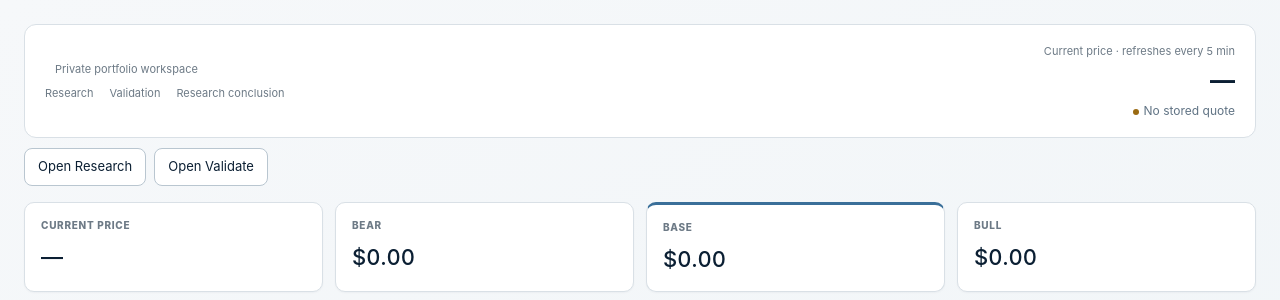
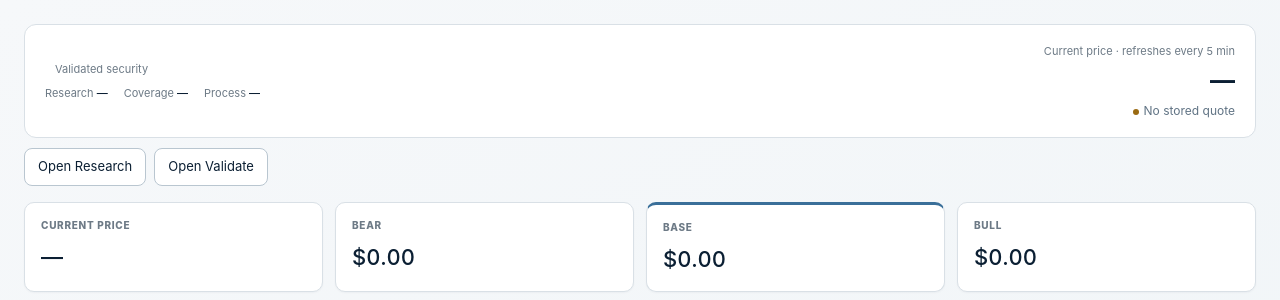
Before and after one commit to LoseMoneyRules/Market_Forensics, a Python web app: template mfapp/templates/portfolio_security.html in a window 1280 px wide. Shown: the top 300 px of the page. Run offline with Jinja, Linux system fonts and the light colour scheme; the template is opened without the code that fills it, so the values that code supplies are empty.

Commit message:
0.2.4: make company header truly canonical

```diff
--- a/mfapp/templates/_company_header.html
+++ b/mfapp/templates/_company_header.html
@@ -1,12 +1,12 @@
 <div class="company-head company-head-standard">
   <div>
-    <div class="company-id"><span class="ticker-badge">{{ security.ticker }}</span><span>{{ company_header_context if company_header_context is defined else (security.exchange or 'Validated security') }}</span></div>
+    <div class="company-id"><span class="ticker-badge">{{ security.ticker }}</span><span>{{ security.exchange or 'Validated security' }}</span></div>
     <h1>{{ company.display_name }}</h1>
-    {% if company_header_states is defined and company_header_states %}
     <div class="company-states">
-      {% for item in company_header_states %}<span>{{ item[0] }} <strong>{{ item[1] }}</strong></span>{% endfor %}
+      <span>Research <strong>{{ coverage.research_state if coverage is defined else '—' }}</strong></span>
+      <span>Coverage <strong>{{ coverage.status if coverage is defined else '—' }}</strong></span>
+      <span>Process <strong>{% if readiness is defined %}{{ readiness.done }}/{{ readiness.total }} approved{% else %}—{% endif %}</strong></span>
     </div>
-    {% endif %}
   </div>
   <div class="company-actions">
     <div class="company-market">
```
